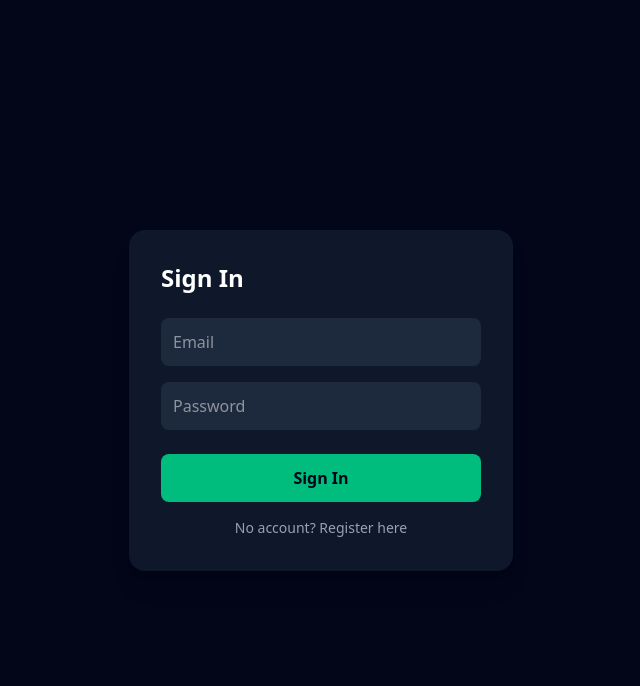
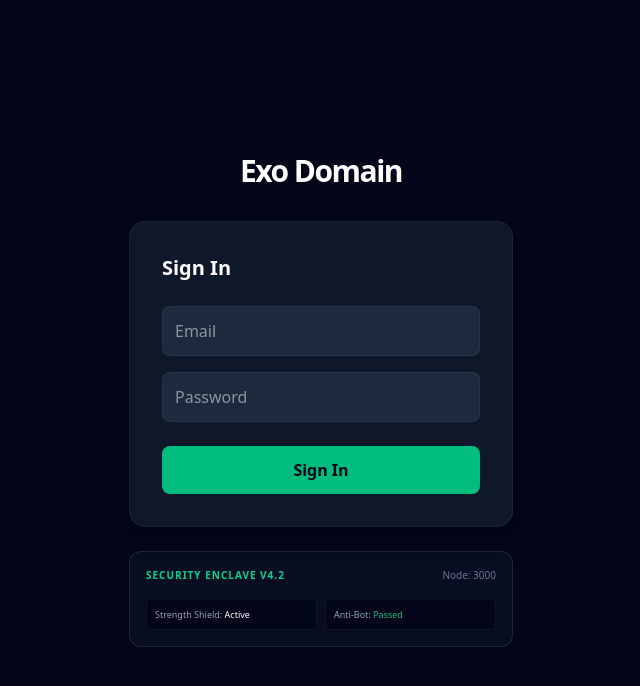
Before and after one commit to rendhelluzara19-svg/exo-domain, a React (Vite) app: page / in a window 1280 px wide. Shown: the top 686 px of the page, without its empty margins (319-959 px from the left). Built offline with nearby package versions, Linux system fonts and the light colour scheme.

Commit message:
Update AuthPage.tsx

```diff
--- a/src/pages/AuthPage.tsx
+++ b/src/pages/AuthPage.tsx
@@ -1,6 +1,6 @@
 import React, { useState } from 'react';
 import { useApp } from '@/context/AppContext';
-import { ShieldAlert } from 'lucide-react';
+import { ShieldAlert, Fingerprint } from 'lucide-react';
 import { Role } from '@/types';
 
 export function AuthPage() {
@@ -25,12 +25,8 @@ export function AuthPage() {
         role: 'BUYER' as Role,
         status: 'APPROVED',
       });
-
-      // FIX: Imbes na navigate, gamitin ang window.location
-      // Ito ay pilit na mag-re-refresh ng buong App, kaya mawawala ang white screen
       window.location.href = '/';
     } catch (err: any) {
-      console.error("[Auth] Registration error:", err);
       setError(err.message || 'Registration failed.');
     } finally {
       setIsLoading(false);
@@ -47,9 +43,7 @@ export function AuthPage() {
 
       if (user) {
         if (user.status === 'PENDING') throw new Error('Account pending approval.');
-
         setCurrentUser(user);
-        // FIX: Hard redirect para siguradong fresh load ng page
         window.location.href = '/';
       } else {
         throw new Error('Invalid email or password.');
@@ -62,9 +56,13 @@ export function AuthPage() {
   };
 
   return (
-    <div className="min-h-screen flex items-center justify-center p-4 bg-slate-950">
-      <form onSubmit={isLogin ? handleLogin : handleRegister} className="w-full max-w-sm bg-slate-900 p-8 rounded-2xl shadow-xl">
-        <h1 className="text-2xl font-bold text-white mb-6">{isLogin ? 'Sign In' : 'Register'}</h1>
+    <div className="min-h-screen bg-slate-950 flex flex-col items-center justify-center p-4">
+      {/* Login Form */}
+      <div className="w-full max-w-sm">
+        <h1 className="text-3xl font-bold text-white mb-8 text-center tracking-tighter">Exo Domain</h1>
+
+        <form onSubmit={isLogin ? handleLogin : handleRegister} className="bg-slate-900 p-8 rounded-2xl shadow-xl border border-white/5">
+          <h2 className="text-xl font-bold text-white mb-6">{isLogin ? 'Sign In' : 'Register'}</h2>
 
           {error && (
             <div className="mb-4 p-3 bg-rose-500/10 border border-rose-500/20 text-rose-400 text-sm rounded-lg flex items-center gap-2">
@@ -72,40 +70,26 @@ export function AuthPage() {
             </div>
           )}
 
-        <input
-          type="email"
-          value={email}
-          onChange={e => setEmail(e.target.value)}
-          placeholder="Email"
-          className="w-full p-3 mb-4 bg-slate-800 rounded-lg text-white"
-          required
-        />
+          <input type="email" value={email} onChange={e => setEmail(e.target.value)} placeholder="Email" className="w-full p-3 mb-4 bg-slate-800 rounded-lg text-white border border-white/5" required />
+          <input type="password" value={password} onChange={e => setPassword(e.target.value)} placeholder="Password" className="w-full p-3 mb-6 bg-slate-800 rounded-lg text-white border border-white/5" required />
 
-        <input
-          type="password"
-          value={password}
-          onChange={e => setPassword(e.target.value)}
-          placeholder="Password"
-          className="w-full p-3 mb-6 bg-slate-800 rounded-lg text-white"
-          required
-        />
-
-        <button
-          type="submit"
-          disabled={isLoading}
-          className="w-full bg-emerald-500 py-3 rounded-lg font-bold text-slate-950 hover:bg-emerald-400 disabled:opacity-50"
-        >
+          <button type="submit" disabled={isLoading} className="w-full bg-emerald-500 py-3 rounded-lg font-bold text-slate-950 hover:bg-emerald-400 disabled:opacity-50">
             {isLoading ? 'Processing...' : (isLogin ? 'Sign In' : 'Register')}
           </button>
+        </form>
 
-        <button
-          type="button"
-          onClick={() => setIsLogin(!isLogin)}
-          className="w-full mt-4 text-sm text-gray-400 hover:text-white"
-        >
-          {isLogin ? 'No account? Register here' : 'Already have an account? Sign In'}
-        </button>
-      </form>
+        {/* Security Panels (yung nawala na UI) */}
+        <div className="mt-6 bg-slate-900/50 p-4 rounded-xl border border-white/10">
+          <div className="flex justify-between items-center mb-4">
+            <h3 className="text-emerald-400 font-bold text-[10px] uppercase tracking-widest">Security Enclave v4.2</h3>
+            <span className="text-[10px] text-slate-500">Node: 3000</span>
+          </div>
+          <div className="grid grid-cols-2 gap-2">
+            <div className="bg-slate-950 p-2 rounded border border-white/5 text-[9px] text-slate-400">Strength Shield: <span className="text-white">Active</span></div>
+            <div className="bg-slate-950 p-2 rounded border border-white/5 text-[9px] text-slate-400">Anti-Bot: <span className="text-emerald-500">Passed</span></div>
+          </div>
+        </div>
+      </div>
     </div>
   );
 }
```
Lines whose indentation alone changed are shown as unchanged.
